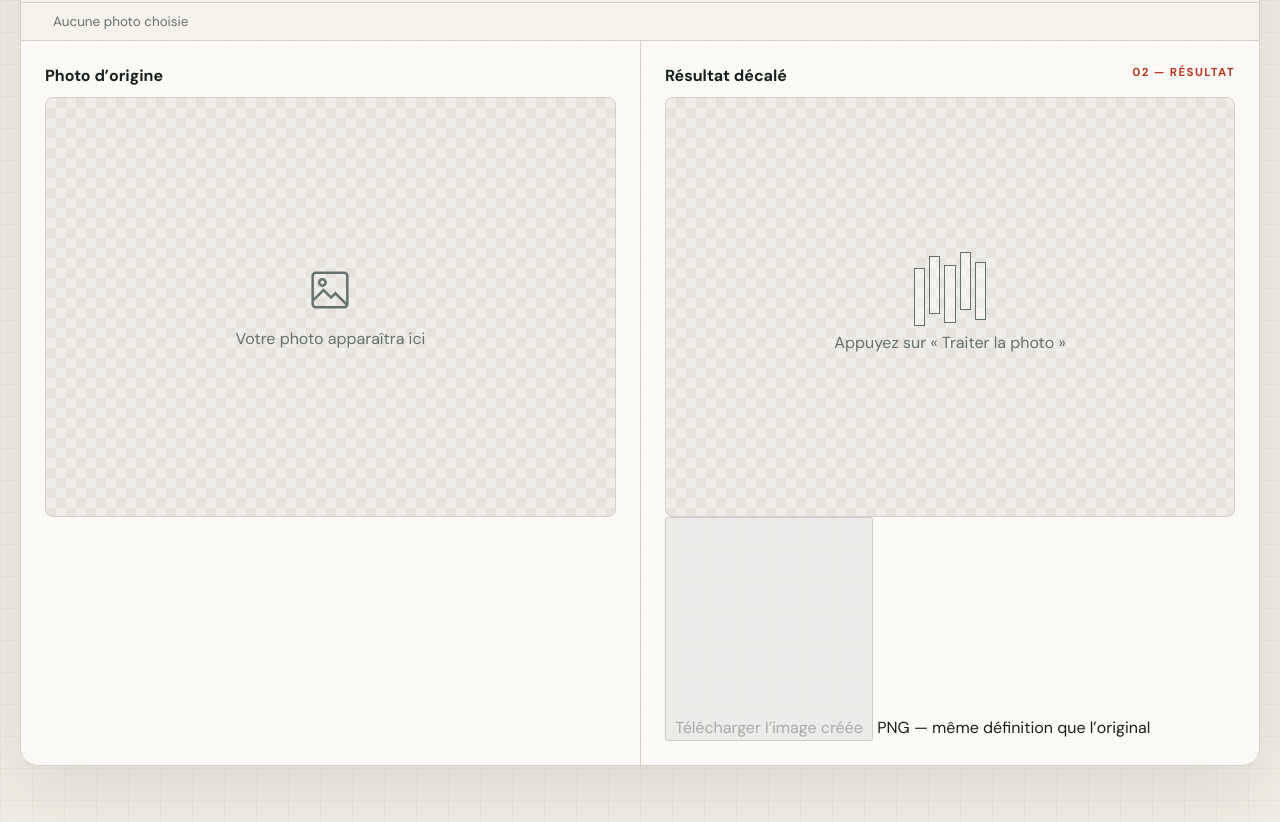
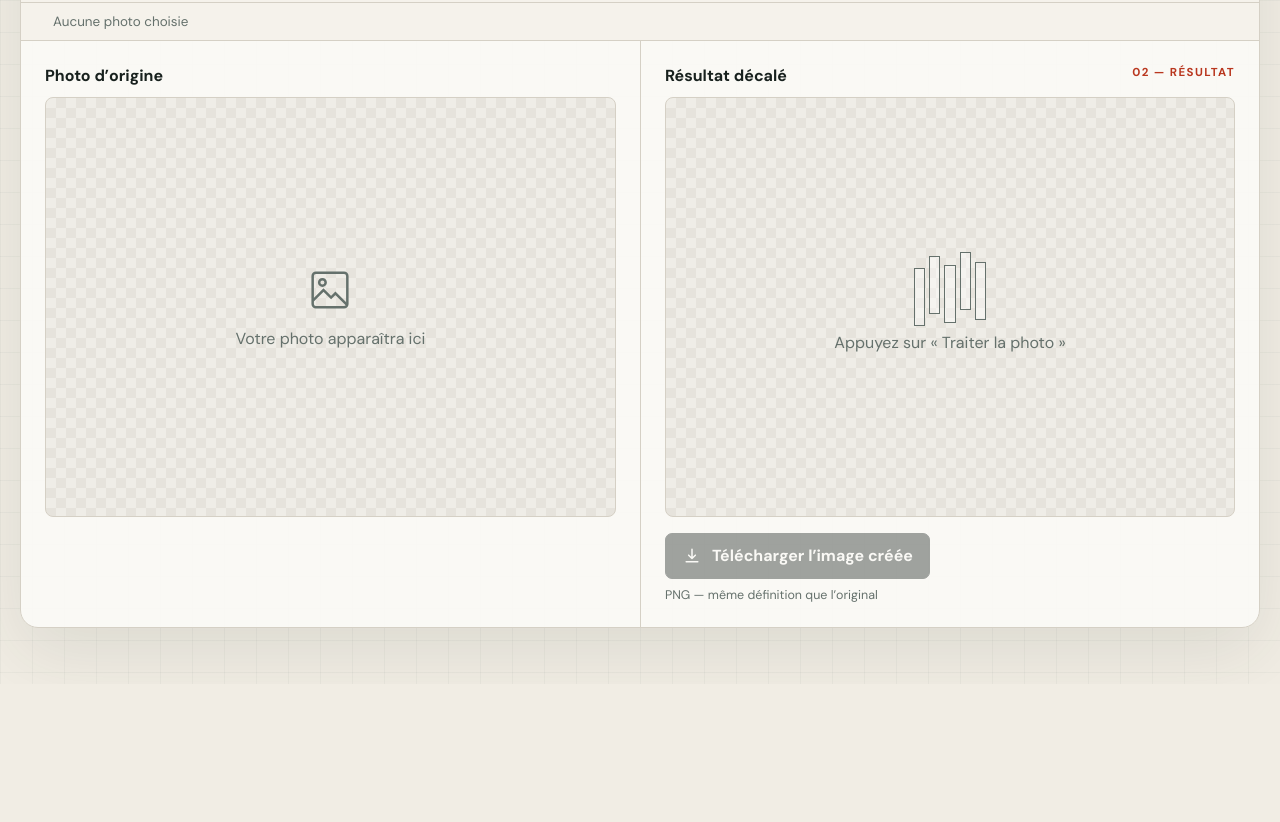
Before and after one commit to payenp/Photodeclage, a website built with Vite: page index.html in a window 1280 px wide. Shown: the part 512-1334 px from the top of the page. After the commit the page ends 1196 px from the top, so only its background shows below. Built offline with nearby package versions, Linux system fonts and the light colour scheme.

Commit message:
Style le bouton de téléchargement

```diff
--- a/styles.css
+++ b/styles.css
@@ -231,7 +231,8 @@ h2 {
 .band-slider:disabled { opacity: 0.4; cursor: not-allowed; }
 
 .file-button,
-#process-button {
+#process-button,
+.download-button {
   display: inline-flex;
   min-height: 50px;
   align-items: center;
@@ -274,7 +275,8 @@ h2 {
 }
 
 .file-button svg,
-#process-button svg {
+#process-button svg,
+.download-button svg {
   width: 20px;
   fill: none;
   stroke: currentColor;
@@ -413,6 +415,48 @@ h2 {
 .slice-symbol span:nth-child(4) { transform: translateY(-8px); }
 .slice-symbol span:nth-child(5) { transform: translateY(2px); }
 
+.download-panel {
+  display: grid;
+  gap: 8px;
+  justify-items: start;
+  padding-top: 16px;
+}
+
+.download-button {
+  display: inline-flex;
+  min-height: 46px;
+  align-items: center;
+  justify-content: center;
+  gap: 10px;
+  padding: 0 16px;
+  border: 1px solid var(--ink);
+  border-radius: 7px;
+  color: var(--card);
+  background: var(--ink);
+  font-weight: 700;
+  cursor: pointer;
+  transition: transform 160ms ease, opacity 160ms ease;
+}
+
+.download-button:not(:disabled):hover {
+  transform: translateY(-2px);
+}
+
+.download-button:focus-visible {
+  outline: 3px solid rgba(230, 90, 58, 0.3);
+  outline-offset: 3px;
+}
+
+.download-button:disabled {
+  opacity: 0.4;
+  cursor: not-allowed;
+}
+
+#download-meta {
+  color: var(--muted);
+  font-size: 0.78rem;
+}
+
 @media (max-width: 900px) {
   .intro {
     grid-template-columns: 1fr;
@@ -475,7 +519,8 @@ h2 {
 
   .actions,
   .file-button,
-  #process-button {
+  #process-button,
+  .download-button {
     width: 100%;
   }
 
```
